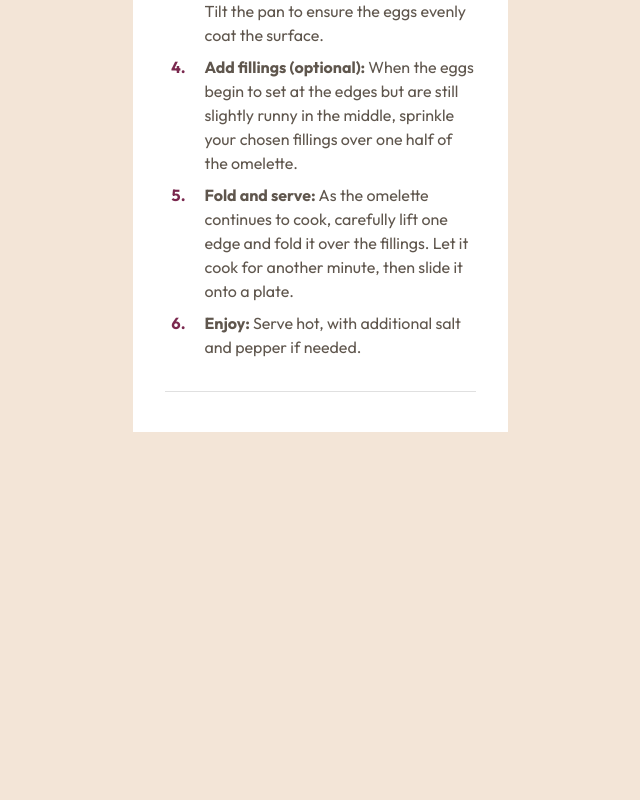
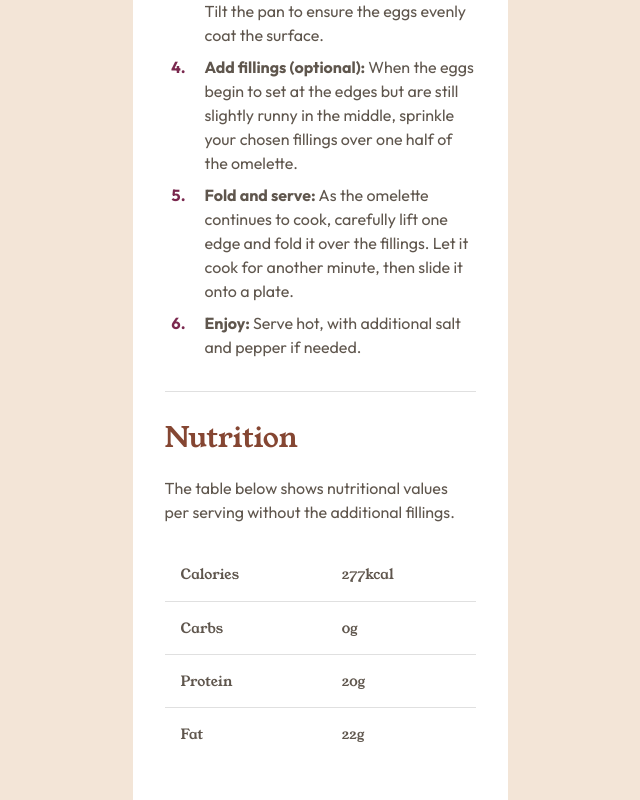
Before and after one commit to haipinggong/recipe-page, a React (Vite) app: page / in a window 1280 px wide. Shown: the part 1289-2089 px from the top of the page, without its empty margins (320-960 px from the left). Before the commit the page ends 1721 px from the top, so only its background shows below. Built offline with nearby package versions, Linux system fonts and the light colour scheme.

Commit message:
WIP: Add NutritionSection component

```diff
--- a/src/App.tsx
+++ b/src/App.tsx
@@ -7,6 +7,7 @@ import imageOmelette from "./assets/images/image-omelette.jpeg";
 import { PreparationTime } from "./components/PreparationTime/PreparationTime";
 import { IngredientsSection } from "./components/IngredientsSection/IngredientsSection";
 import { InstructionsSection } from "./components/InstructionsSection/InstructionsSection";
+import { NutritionSection } from "./components/NutritionSection/NutuitionSection";
 import { Title } from "./components/Title/Title";
 
 import recipe from "./data/recipe.json";
@@ -23,6 +24,7 @@ function App() {
           <Divider aria-hidden="true" flexItem sx={styles.divider} />
           <InstructionsSection />
           <Divider aria-hidden="true" flexItem sx={styles.divider} />
+          <NutritionSection />
         </Box>
       </Box>
     </>
--- a/src/components/IngredientsSection/IngredientsSection.tsx
+++ b/src/components/IngredientsSection/IngredientsSection.tsx
@@ -10,6 +10,7 @@ import recipe from "../../data/recipe.json";
 
 export const IngredientsSection = () => {
   const theme = useTheme();
+
   return (
     <SectionLayout>
       <Typography variant="h2">Ingredients</Typography>
--- /dev/null
+++ b/src/components/NutritionSection/NutritionSection.styles.ts
@@ -0,0 +1,13 @@
+import type { SxProps, Theme } from "@mui/material";
+import { visuallyHidden } from "@mui/utils";
+interface StyleProps {
+  [key: string]: SxProps<Theme>;
+}
+
+export const styles: StyleProps = {
+  tableHead: {
+    ...visuallyHidden,
+  },
+};
+
+export default styles;
--- /dev/null
+++ b/src/components/NutritionSection/NutuitionSection.tsx
@@ -0,0 +1,39 @@
+import Table from "@mui/material/Table";
+import TableBody from "@mui/material/TableBody";
+import TableCell from "@mui/material/TableCell";
+import TableHead from "@mui/material/TableHead";
+import TableRow from "@mui/material/TableRow";
+import Typography from "@mui/material/Typography";
+
+import styles from "./NutritionSection.styles";
+import { SectionLayout } from "../SectionLayout/SectionLayout";
+import recipe from "../../data/recipe.json";
+export const NutritionSection = () => {
+  return (
+    <SectionLayout>
+      <Typography variant="h2">Nutrition</Typography>
+      <Typography>{recipe.nutrition.subTitle}</Typography>
+      <Table aria-label="nutrition table">
+        <TableHead sx={styles.tableHead}>
+          <TableRow>
+            <TableCell>Nutuition</TableCell>
+            <TableCell>Value</TableCell>
+          </TableRow>
+        </TableHead>
+        <TableBody>
+          {recipe.nutrition.table.map((row) => (
+            <TableRow
+              key={row.name}
+              sx={{ "&:last-child td, &:last-child th": { border: 0 } }}
+            >
+              <TableCell>{row.name}</TableCell>
+              <TableCell>{row.value}</TableCell>
+            </TableRow>
+          ))}
+        </TableBody>
+      </Table>
+    </SectionLayout>
+  );
+};
+
+export default NutritionSection;
--- a/src/data/recipe.json
+++ b/src/data/recipe.json
@@ -48,22 +48,25 @@
       "description": "Serve hot, with additional salt and pepper if needed."
     }
   ],
-  "nutrition": [
+  "nutrition": {
+    "subTitle": "The table below shows nutritional values per serving without the additional fillings.",
+    "table": [
       {
-      "label": "Calories",
+        "name": "Calories",
         "value": "277kcal"
       },
       {
-      "label": "Carbs",
+        "name": "Carbs",
         "value": "0g"
       },
       {
-      "label": "Protein",
+        "name": "Protein",
         "value": "20g"
       },
       {
-      "label": "Fat",
+        "name": "Fat",
         "value": "22g"
       }
     ]
   }
+}
```
Lines whose indentation alone changed are shown as unchanged.
